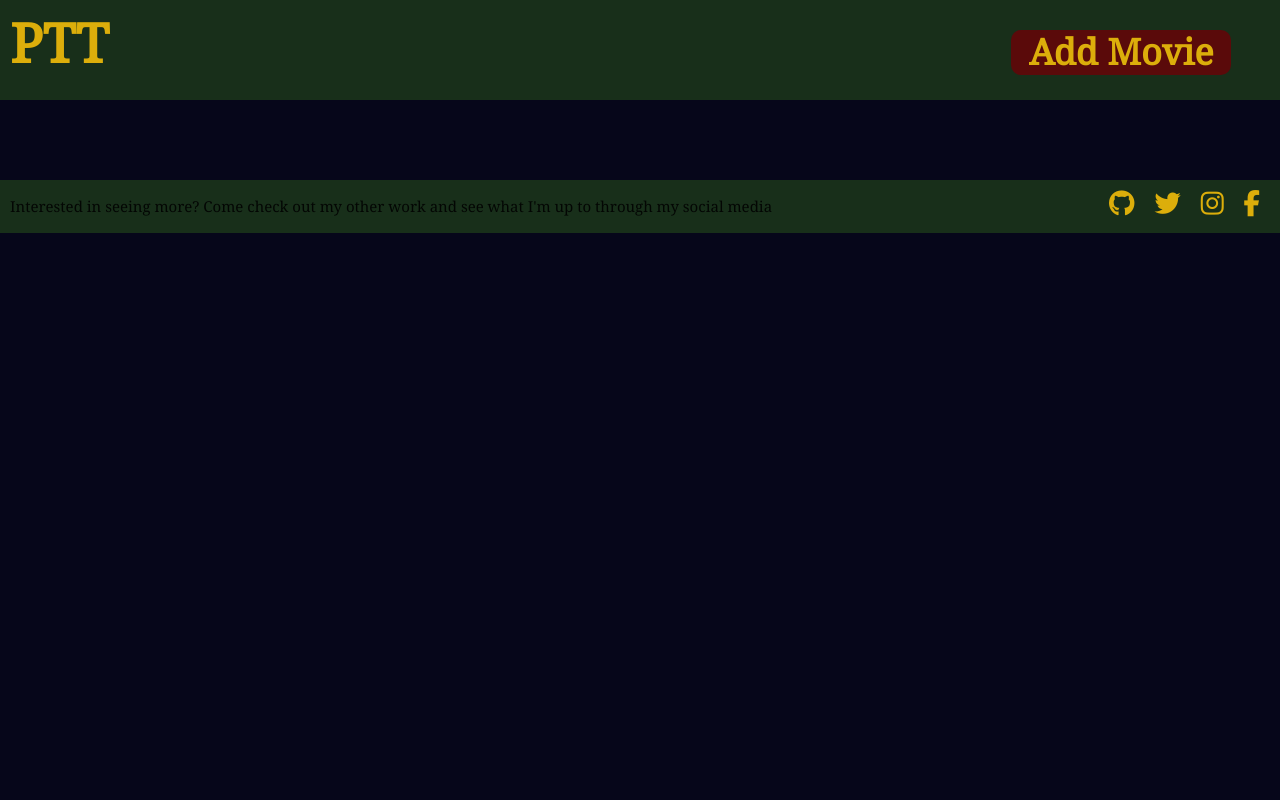
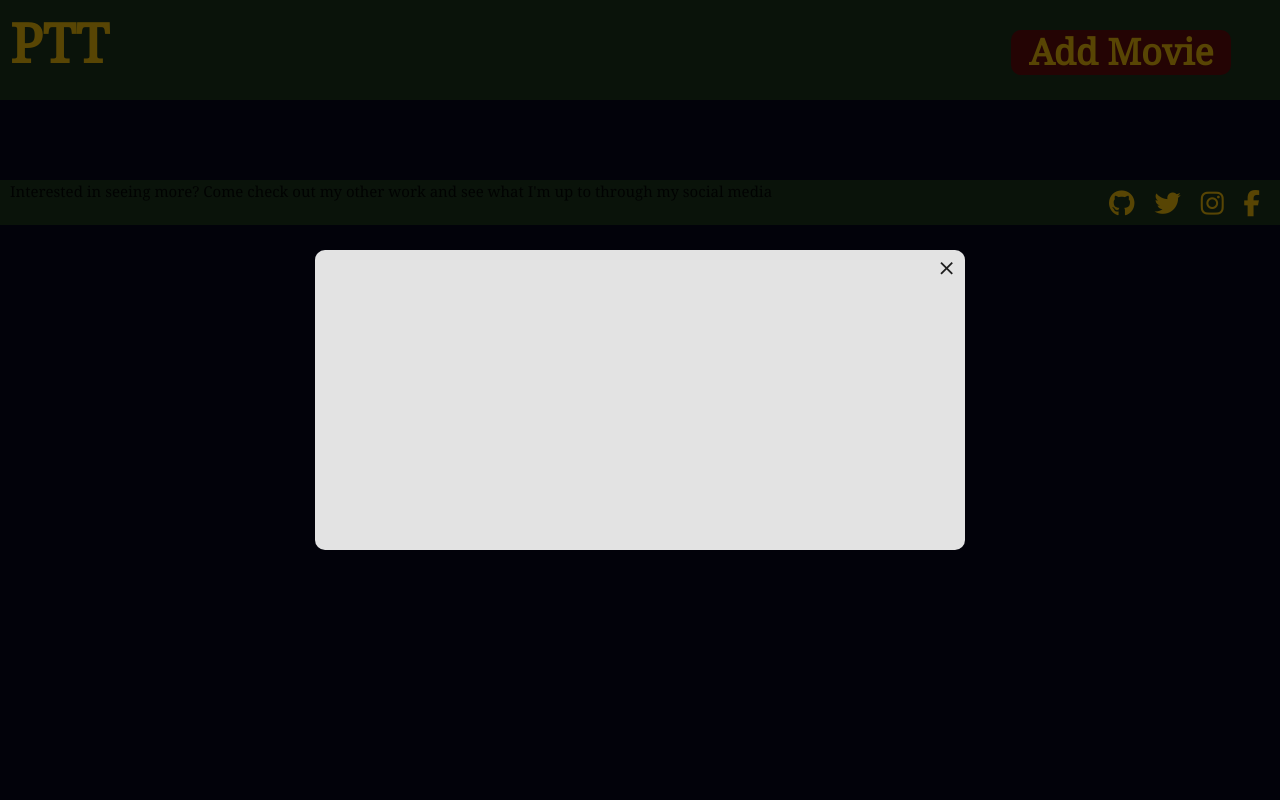
Before and after one commit to OGMyst/milestone-Project-three, a Flask app: page /films in a window 1280 px wide. Run offline with Flask 2, Linux system fonts and the light colour scheme; data that the repository does not hold is empty; some libraries are stand-ins or nearby versions.

Commit message:
Added modal for film info and removed film info page

```diff
--- a/run.py
+++ b/run.py
@@ -1,6 +1,7 @@
 import os
 from flask import Flask, render_template, url_for, redirect, request
 from flask_pymongo import PyMongo
+from bson.objectid import ObjectId
 
 if os.path.exists("env.py"):
     import env
@@ -37,6 +38,7 @@ def insert_film():
     return redirect(url_for('add_movie'))
 
 
+
 @app.route('/home')
 def filler():
     hello = env
--- a/static/css/style.css
+++ b/static/css/style.css
@@ -5,6 +5,10 @@ body{
     font-family: 'Noto Serif', serif;
 }
 
+h1,
+p{
+    margin:0;
+}
 .materialize-override,
 a {
     font-weight: 700;
@@ -116,7 +120,7 @@ footer{
 
 #month{
     width: 100%;
-    padding: 10px 0;
+    padding: 20px 0 30px;
     text-shadow: 1px 1px 1px #000000;
     border-bottom: 3px solid #000000;
     /* margin-bottom: 10px; */
@@ -131,7 +135,7 @@ footer{
     border-bottom: 3px solid #000000;
 }
  .week-days{
-    width: 14%;
+    width: 14.2%;
     display: flex;
     justify-content: center;
 
@@ -144,7 +148,9 @@ footer{
 .calendar-cell{
     width: 14%;
     height: 120px;
-    border: 3px solid #000000;
+    border-bottom: 3px solid #000000;
+    border-right: 3px solid #000000;
+
 }
 
 .calendar-cell-text{
@@ -193,7 +199,7 @@ textarea{
     display: flex;
     flex-wrap: wrap;
     justify-content: center;
-    margin: 40px 0px;
+    padding: 40px 0px;
 }
 
 .film-card{
@@ -217,3 +223,80 @@ textarea{
 .film-info p{
     margin: 0 0 5px;
 }
+
+/*------------MODAL------------ */
+#modal-background{
+    background: rgba(0, 0, 0, 0.6);
+    height: 100%;
+    width:100%;
+    position: absolute;
+    top: 0;
+    display: flex;
+    justify-content: center;
+    align-items: center;
+}
+
+#modal-card{
+    width: 650px;
+    height: 300px;
+    background: #E3E3E3;
+    padding: 10px;
+    border-radius: 10px;
+    position: relative;
+}
+
+#close-modal{
+    font-size: 30px;
+    position: absolute;
+    right: 10px;
+    top: -5px;
+}
+/* -------------------------------FILMINFO.HTML--------------------------- */
+
+#sidenav {
+  height: 100%;
+  width: 160px;
+  position: fixed;
+  overflow-x: hidden;
+  padding-top: 80px;
+}
+
+#film-title{
+    margin: 80px 0 40px 160px;
+}
+
+#film-info-container,
+.image-container,
+.button-container{
+    display: flex;
+    justify-content: center;
+    margin-bottom: 20px;
+}
+
+.sidebar-button{
+    width:100px;
+    height: 40px;
+    padding: 2px;
+    font-family: 'Noto Serif', serif;
+    background-color: #5A0A0A;
+    font-size: 150%;
+    border-radius: 10px;
+    color: #DCAE0B;
+    text-align: center;
+
+}
+
+.sidebar-button p{
+    margin: 0
+}
+
+#film-info-container{
+    padding-left: 160px;
+}
+
+#plot-summary-container{
+    width: 60%;
+    padding: 10px;
+    border-radius: 10px;
+    background-color: #E3E3E3;
+}
--- a/templates/films.html
+++ b/templates/films.html
@@ -3,7 +3,11 @@
 <div id="film-container">
     {% for category in films %}
     <div class="film-card">
-        <img class="film-poster" src="{{category.theatrical_poster_url}}" alt="Poster Unavailable"/>
+        <div class="poster-box">
+            <a href="{{url_for('film_info', film_id=category._id)}}">
+                <img class="film-poster" src="{{category.theatrical_poster_url}}" alt="Poster Unavailable"/>
+            </a>
+        </div>
         <div class="film-info">
             <p>{{category.film_name}}</p>
             <p>{{category.genre}}</p>
@@ -12,5 +16,14 @@
         </div>
     </div>
     {% endfor %}
+    <div id="modal-background">
+        <div id="modal-card">
+            <div id="poster-side">
+            </div>
+            <div id="info-side">
+            </div>
+            <div id="close-modal">&times</div>
+        </div>
+    </div>
 </div>
 {% endblock %}
--- a/templates/index.html
+++ b/templates/index.html
@@ -26,5 +26,5 @@
         </div>
     </div>
 
+<script src="{{url_for('static', filename='js/index.js')}}"></script>
 {% endblock %}
-<script src="{{url_for('static', filename='js/index.js')}}"></script>
```
